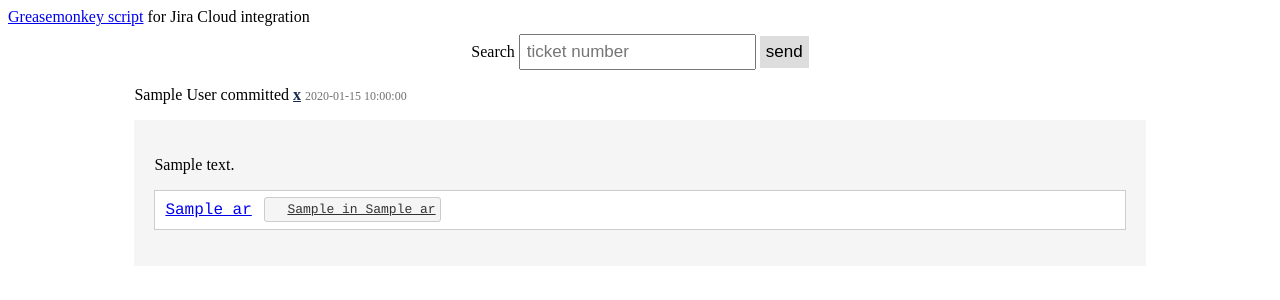
After one commit to netresearch/klonfisch, a PHP site: template data/templates/search.phtml in a window 1280 px wide. The commit adds this page. Shown: the top 300 px of the page. Run offline with PHP 8.4, Linux system fonts and the light colour scheme; the template is opened without the code that fills it: most values are stand-ins (such as "Sample title", 1, 10 or a date in 2020); a stand-in replaces the project's code that opens the database connection.

Commit message:
AZB-79: Add ticket search and greasemonkey script for Jira Cloud integration

```diff
--- /dev/null
+++ b/data/templates/search.phtml
@@ -0,0 +1,81 @@
+<!DOCTYPE html>
+<html lang="de">
+
+<head>
+    <link rel="stylesheet" type="text/css" href="../stylesheets/search.css">
+    <title>
+        <?= isset($_REQUEST['q'])?'Commit search results for ticket ' . htmlspecialchars($_REQUEST['q']):'Find commits by ticket number' ?>
+    </title>
+</head>
+
+<body>
+    <div class="search">
+        <a href="<?= '/scripts/commitHistoryforJira.php#.user.js' ?>" >Greasemonkey script</a> for Jira Cloud integration
+        <form method="GET">
+            <label for="search">
+                Search
+                <input type="text" name="q" id="search" placeholder="ticket number"
+                    value="<?= htmlspecialchars($_REQUEST['q']??'')?>">
+            </label>
+            <input type="Submit" value="send">
+        </form>
+    </div>
+
+    <div class="history">
+        <?php
+        if ($arResults):
+            foreach ($arResults as $ticket):
+                $explode = explode('/-/commit', $ticket['c_url']);
+                $repo = $explode[0];
+                $branch = $repo .'/-/tree/' . $ticket['c_branch'];
+                $split_a = explode(' <', $ticket['c_author']);
+                $author_name = $split_a[0];
+
+                if(isset($author_mail)) {
+                    unset($author_mail);
+                }
+
+                if (isset($split_a[1]) && !empty($split_a[1])) {
+                    $author_mail = substr($split_a[1], 0, -1);
+                }
+        ?>
+        <div class="entry">
+            <p class="nav">
+            <?php if (isset($author_mail)): ?>
+                <a href="mailto:<?= $author_mail?>"><?= htmlspecialchars($author_name) ?></a>
+            <?php else: ?>
+                <?= htmlspecialchars($author_name) ?>
+            <?php endif ?>
+                committed
+                <a class="commit" title="<?= $ticket['c_hash']?>" href="<?= $ticket['c_url'] ?>">
+                    <?= $ticket['c_hash']?>
+                </a>
+                <time class="publish">
+                    <?= $ticket['c_date']?>
+                </time>
+            </p>
+            <div class="commit_details">
+                <p class="message">
+                    <?= htmlspecialchars($ticket['c_message']) ?>
+                </p>
+                <p class="commit_files_container">
+                    <a class="repository_name" href="<?= $repo?>"><?= $ticket['c_repository_name']?></a>
+                    <span class="aui-icon aui-icon-small aui-iconfont-branch"></span>
+                    <a class="repository branch" href="<?= $branch ?>">
+                        <?= $ticket['c_branch']?>
+                        in
+                        <?= $ticket['c_repository_name']?>
+                    </a>
+                </p>
+            </div>
+        </div>
+        <?php
+            endforeach;
+        elseif (isset($_REQUEST['q'])):
+        ?>
+        <p>No commits found</p>
+        <?php endif; ?>
+    </div>
+</body>
+
+</html>
--- /dev/null
+++ b/www/stylesheets/search.css
@@ -0,0 +1,78 @@
+form {
+    text-align: center;
+}
+
+input[type="submit"] {
+    padding: 6px;
+    margin-top: 8px;
+    background: #ddd;
+    font-size: 17px;
+    border: none;
+    cursor: pointer;
+}
+
+input[type="text"] {
+    padding: 6px;
+    margin-top: 8px;
+    font-size: 17px;
+}
+
+.history {
+    margin-left: 10%;
+    margin-right: 10%;
+}
+
+.nav a {
+    font-weight: bold;
+    color: #172B4D;
+}
+
+.branch {
+    color: #333;
+    border-radius: 3px;
+}
+
+.repository {
+    background: #f5f5f5;
+    font-size: 13px;
+    border: 1px solid #ccc;
+    padding: 4px 4px 4px 22px;
+    margin: 0 3px 3px;
+    font-family: Courier,"Courier New",monospace;
+    height: 16px;
+    line-height: 16px;
+    border-radius: 3px;
+    vertical-align: middle;
+}
+
+.commit_files_container  {
+    background-color: #fff;
+    padding: 10px;
+    border: 1px solid #ccc;
+    font-family: Courier,"Courier New",monospace;
+};
+
+.nav  {
+    margin-bottom: 10px;
+}
+
+.commit {
+    border-radius: 3px;
+    display: inline-block;
+    overflow: hidden;
+    text-overflow: ellipsis;
+    white-space: nowrap;
+    overflow: hidden;
+    max-width: 74px;
+    vertical-align: bottom;
+}
+
+.publish {
+    color: #707070 !important;
+    font-size: 12px !important;
+}
+
+.commit_details {
+    background-color: #f5f5f5;
+    padding: 20px;
+}
```
Also changed, not shown: www/scripts/commitHistoryforJira.js (added, +149 -0 lines), www/scripts/commitHistoryforJira.php (added, +20 -0 lines), www/search.php (+7 -22 lines), 1 other file.
